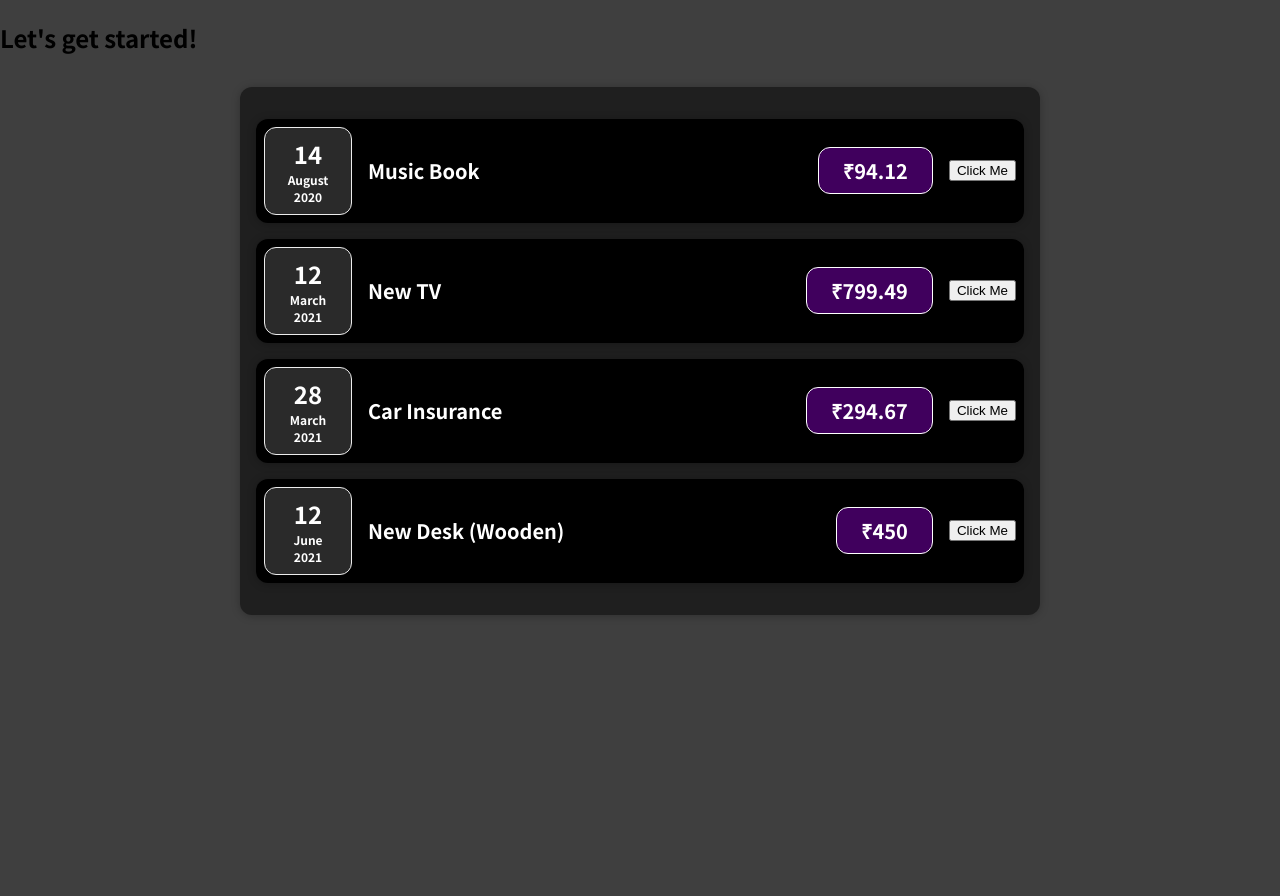
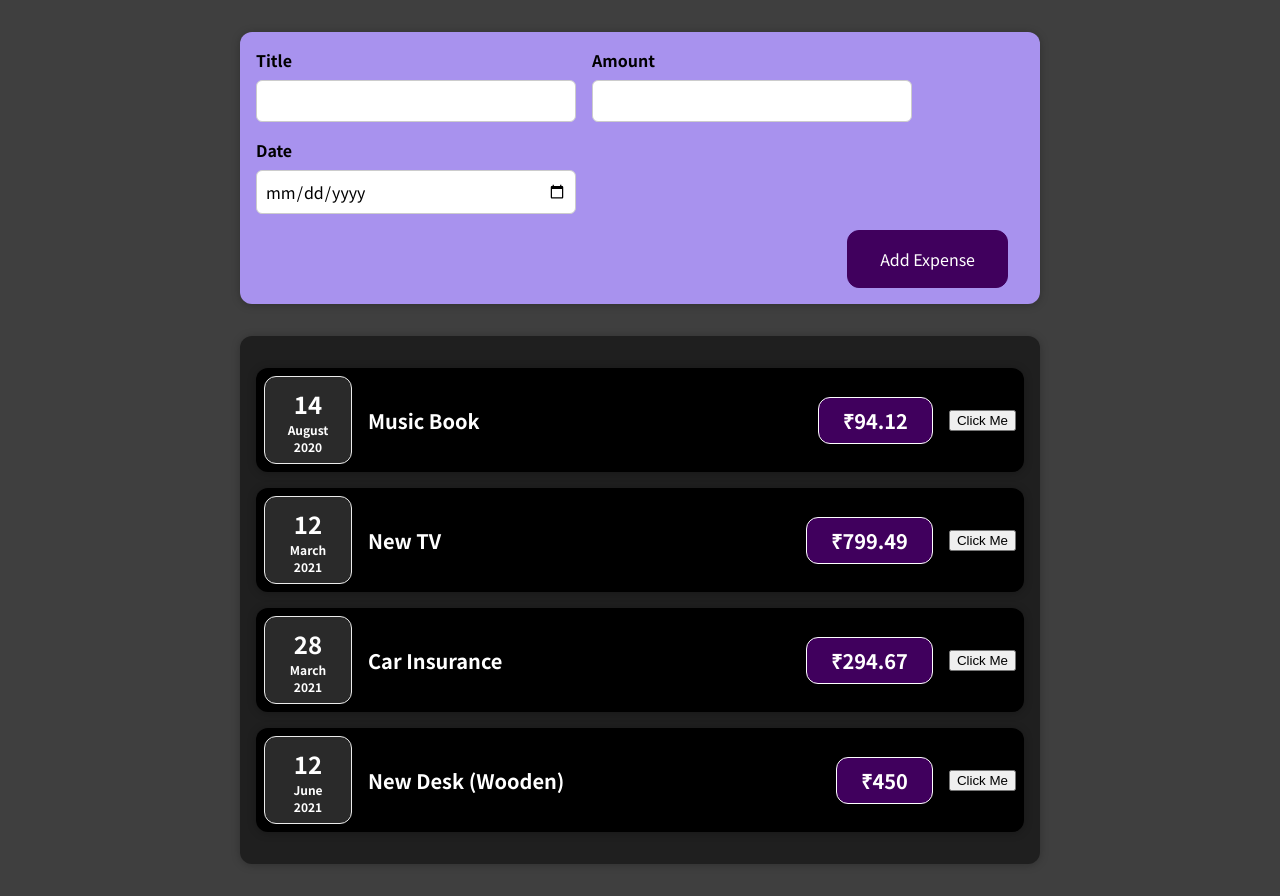
Before and after one commit to SivaSurender/Expense-Tracker-Calculator, a React (Create React App) app: page / in a window 1280 px wide. Before the commit the page ends 800 px from the top, so only its background shows below. Built offline with nearby package versions, Linux system fonts and the light colour scheme.

Commit message:
Input Form

```diff
--- a/src/App.jsx
+++ b/src/App.jsx
@@ -1,4 +1,5 @@
 import Expenses from "./components/Expenses/Expenses";
+import NewExpense from "./components/NewExpenses/NewExpense";
 function App() {
   const expenses = [
     {
@@ -23,7 +24,7 @@
   ];
   return (
     <div>
-      <h2>Let's get started!</h2>
+      <NewExpense />
       <Expenses item={expenses} />
     </div>
   );
--- a/src/components/Expenses/ExpenseItem.jsx
+++ b/src/components/Expenses/ExpenseItem.jsx
@@ -7,7 +7,7 @@
   const [Updatedtitle, setTitle] = useState(title);
 
   const clickHandler = function () {
-    setTitle("Updated");
+    setTitle(() => "Updated");
 
     // updated value won't appearing right away in next console log line, as it will be scheduled to nbe updated in react, thus won't be seen in the next console log line
     console.log(Updatedtitle);
--- /dev/null
+++ b/src/components/NewExpenses/ExpenseForm.css
@@ -0,0 +1,26 @@
+.new-expense__controls {
+  display: flex;
+  flex-wrap: wrap;
+  gap: 1rem;
+  margin-bottom: 1rem;
+  text-align: left;
+}
+
+.new-expense__control label {
+  font-weight: bold;
+  margin-bottom: 0.5rem;
+  display: block;
+}
+
+.new-expense__control input {
+  font: inherit;
+  padding: 0.5rem;
+  border-radius: 6px;
+  border: 1px solid #ccc;
+  width: 20rem;
+  max-width: 100%;
+}
+
+.new-expense__actions {
+  text-align: right;
+}
--- /dev/null
+++ b/src/components/NewExpenses/ExpenseForm.jsx
@@ -0,0 +1,26 @@
+import "./ExpenseForm.css";
+const ExpenseForm = function () {
+  return (
+    <form>
+      <div className="new-expense__controls">
+        <div className="new-expense__control">
+          <label>Title</label>
+          <input type="text" />
+        </div>
+        <div className="new-expense__control">
+          <label>Amount</label>
+          <input type="number" min="1" step="1" />
+        </div>
+        <div className="new-expense__control">
+          <label>Date</label>
+          <input type="date" min="2019-01-01" max="2023-01-01" />
+        </div>
+      </div>
+      <div className="new-expense__actions">
+        <button type="submit">Add Expense</button>
+      </div>
+    </form>
+  );
+};
+
+export default ExpenseForm;
--- /dev/null
+++ b/src/components/NewExpenses/NewExpense.css
@@ -0,0 +1,38 @@
+.new-expense {
+  background-color: #a892ee;
+  padding: 1rem;
+  margin: 2rem auto;
+  width: 50rem;
+  max-width: 95%;
+  border-radius: 12px;
+  text-align: center;
+  box-shadow: 0 1px 8px rgba(0, 0, 0, 0.25);
+}
+
+.new-expense button {
+  font: inherit;
+  cursor: pointer;
+  padding: 1rem 2rem;
+  border: 1px solid #40005d;
+  background-color: #40005d;
+  color: white;
+  border-radius: 12px;
+  margin-right: 1rem;
+}
+
+.new-expense button:hover,
+.new-expense button:active {
+  background-color: #510674;
+  border-color: #510674;
+}
+
+.new-expense button.alternative {
+  color: #220131;
+  border-color: transparent;
+  background-color: transparent;
+}
+
+.new-expense button.alternative:hover,
+.new-expense button.alternative:active {
+  background-color: #ddb3f8;
+}
--- /dev/null
+++ b/src/components/NewExpenses/NewExpense.jsx
@@ -0,0 +1,11 @@
+import ExpenseForm from "./ExpenseForm";
+import "./NewExpense.css";
+const NewExpense = function () {
+  return (
+    <div className="new-expense">
+      <ExpenseForm />
+    </div>
+  );
+};
+
+export default NewExpense;
```
